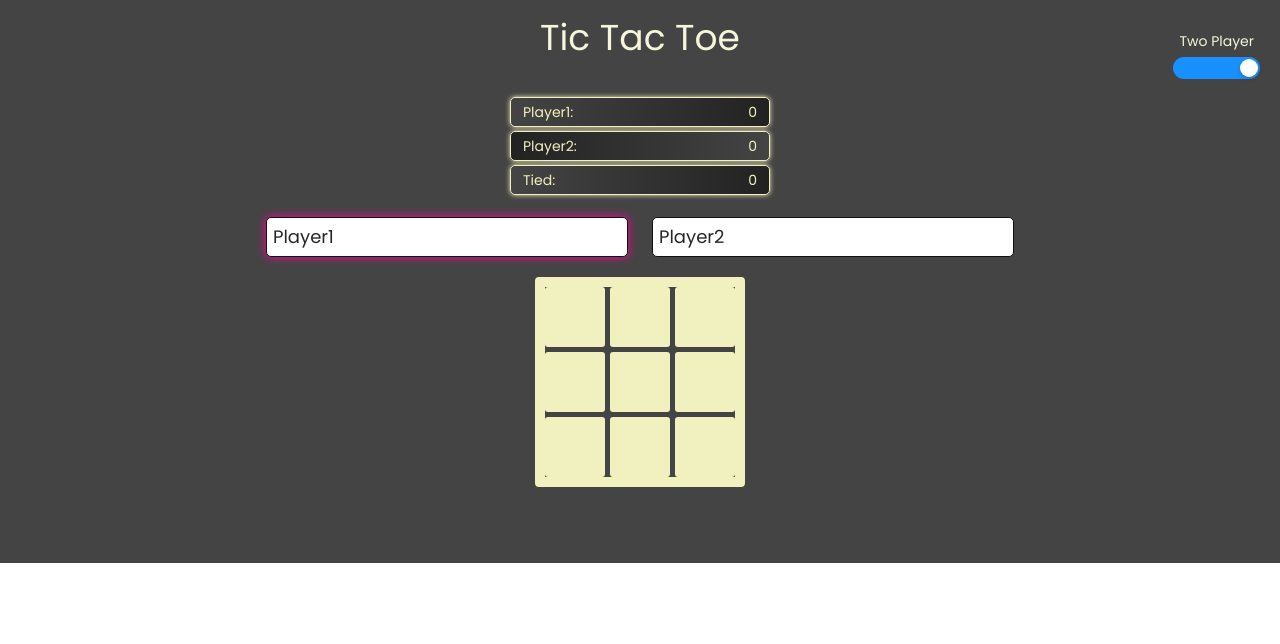
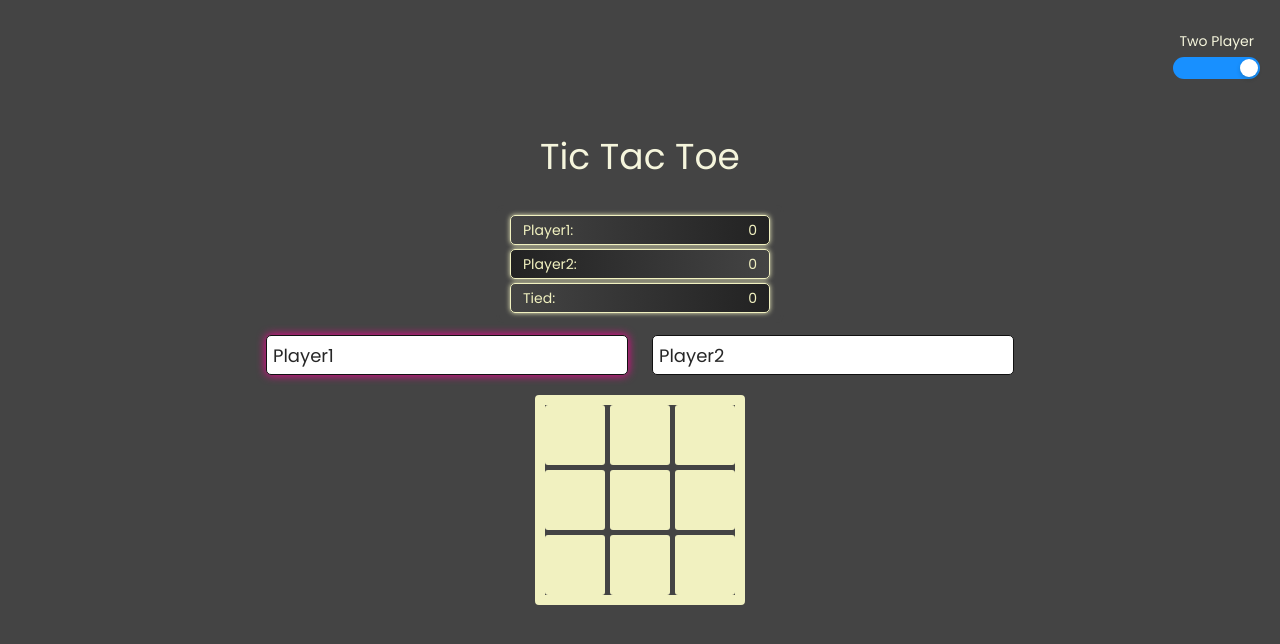
Before and after one commit to dsdeepak17/react-tic-tac-toe, a React (Create React App) app: page / in a window 1280 px wide. Shown: the top 644 px of the page. Built offline with nearby package versions, Linux system fonts and the light colour scheme.

Commit message:
Fixes styling issues

```diff
--- a/src/style.css
+++ b/src/style.css
@@ -22,6 +22,7 @@
   justify-content: center;
   padding: 10px;
   background: #444;
+  height: 100vh;
 }
 
 .heading {
@@ -109,6 +110,7 @@ p {
   outline: none;
   border-radius: 5px;
   border: solid 0.3px #111;
+  max-width: calc(100vw - 20px);
 }
 .player-name-input.active {
   box-shadow: 0 0 10px var(--game-over-color);
@@ -141,6 +143,7 @@ p {
   width: 18rem;
   display: flex;
   flex-direction: column;
+  max-width: calc(100vw - 16px);
 }
 .player-names {
   display: flex;
```
